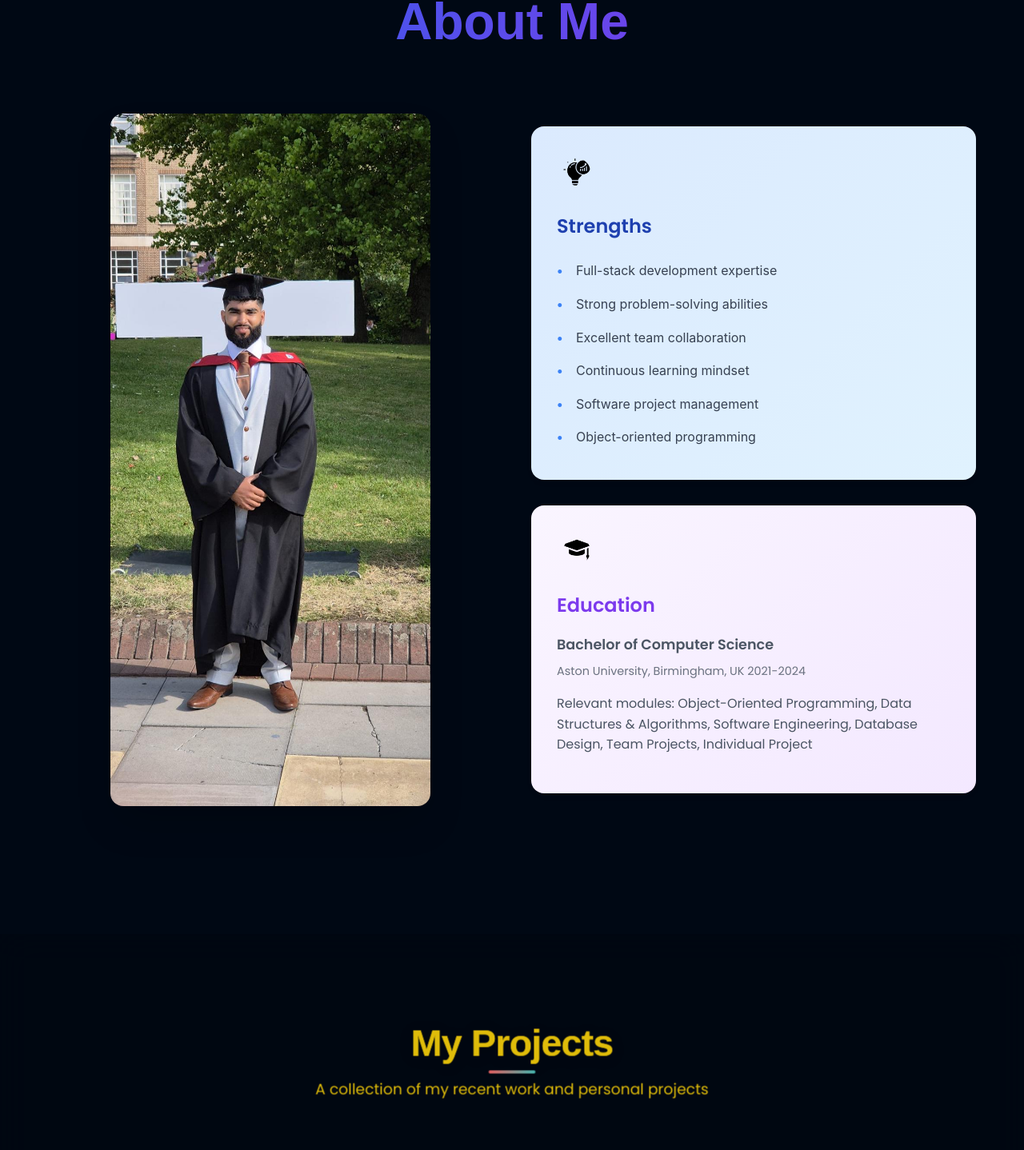
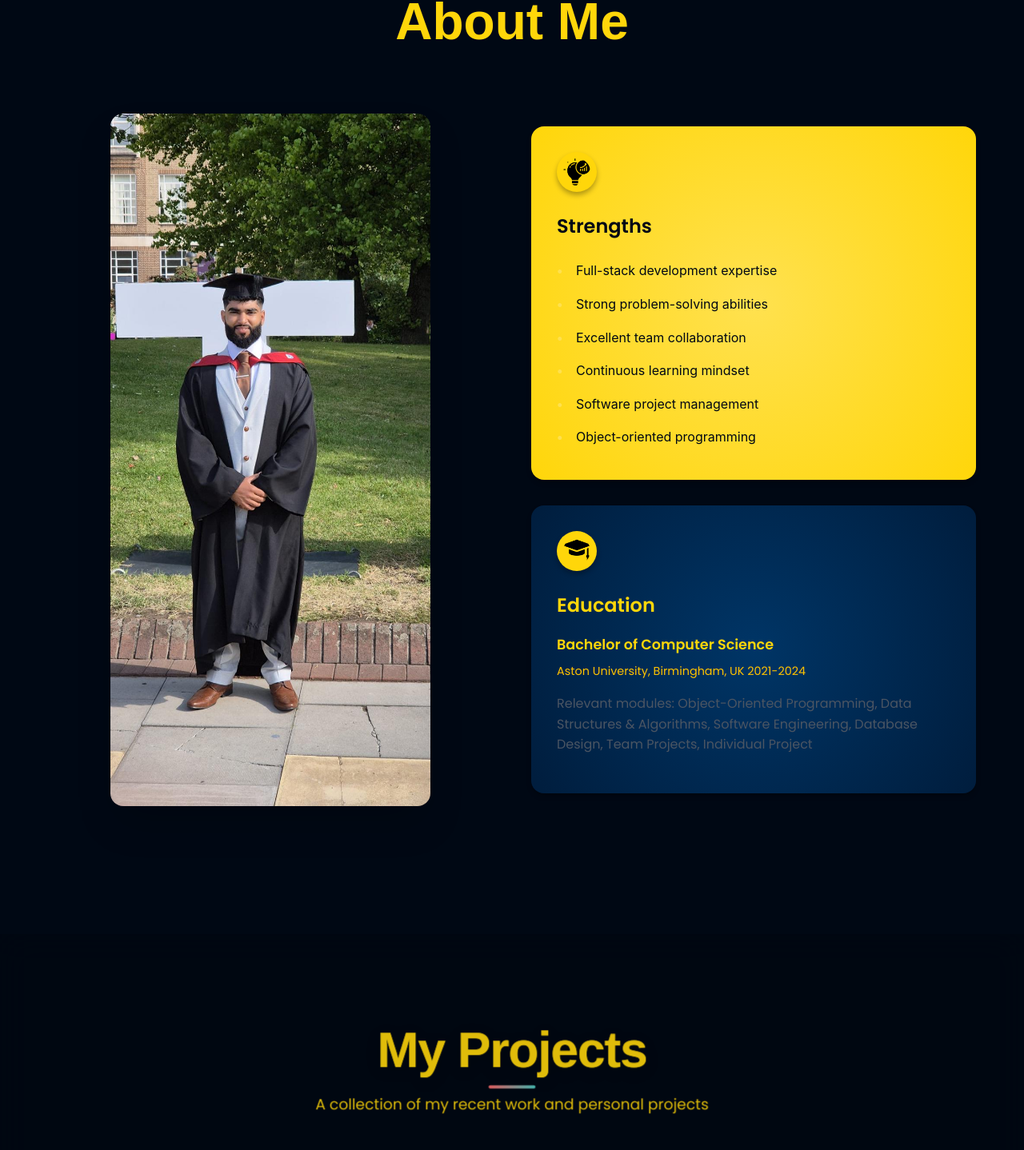
Before and after one commit to Shah-K02/portfolio-project, a React (Create React App) app in the folder my-portfolio/: page / in a window 1280 px wide. Shown: the part 1057-2495 px from the top of the page at 80% size. Built offline with nearby package versions, Linux system fonts and the light colour scheme; a web font is replaced by a local one.

Commit message:
style(theme): update color scheme and improve consistency
- Replace hardcoded colors with theme variables
- Update card colors palette
- Add new theme variables for better customization
- Improve icon and card styling consistency

```diff
--- a/my-portfolio/src/components/About.css
+++ b/my-portfolio/src/components/About.css
@@ -5,7 +5,7 @@
 .section-title {
   text-align: center;
   margin-bottom: 4rem;
-  background: linear-gradient(to right, #2563eb, #9333ea);
+  background-color: var(--text-primary);
   -webkit-background-clip: text;
   -webkit-text-fill-color: transparent;
   background-clip: text;
@@ -49,45 +49,33 @@
 .strength-icon,
 .edu-icon {
   display: inline-flex;
-  background-color: linear-gradient(135deg, #dbeafe 0%, #e0f2fe 100%);
+  align-items: center;
+  justify-content: center;
+  background-color: var(--card-background);
   border-radius: 50%;
   padding: 0.5rem;
-  transition: transform 0.3s ease;
   width: 50px;
   height: 50px;
   margin-bottom: 1rem;
-}
-.info-card {
-  padding: 2rem;
-  border-radius: 1rem;
-  box-shadow: 0 4px 6px -1px rgba(0, 0, 0, 0.1);
+  box-shadow: 0 4px 6px var(--shadow-color);
+  transition: all 0.3s ease;
 }
 
-.strengths-card {
-  background: linear-gradient(135deg, #dbeafe 0%, #e0f2fe 100%);
+:root[data-theme="dark"] .strength-icon,
+:root[data-theme="dark"] .edu-icon {
+  background-color: var(--button-hover);
 }
 
-.education-card {
-  background: linear-gradient(135deg, #faf5ff 0%, #f3e8ff 100%);
-}
-
-.card-title {
-  font-size: 1.5rem;
-  font-weight: 700;
-  margin-bottom: 1rem;
-}
-
-.strengths-card .card-title {
-  color: #1e40af;
-}
-
-.education-card .card-title {
-  color: #7c3aed;
+.strength-icon img,
+.edu-icon img {
+  width: 24px;
+  height: 24px;
+  color: var(--text-primary);
 }
 
 .strengths-list {
   list-style: none;
-  color: #374151;
+  color: var(--text-on-accent);
 }
 
 .strengths-list li {
@@ -98,30 +86,32 @@
 
 .strengths-list li::before {
   content: "•";
-  color: #3b82f6;
+  color: var(--accent-light);
   font-weight: bold;
   position: absolute;
   left: 0;
 }
 
 .education-content {
-  color: #374151;
+  color: var(--text-primary);
 }
 
 .degree {
   font-weight: 600;
   font-size: 1.1rem;
   margin-bottom: 0.5rem;
+  color: var(--text-primary);
 }
 
 .university {
   font-size: 0.9rem;
-  color: #6b7280;
+  color: var(--text-secondary);
   margin-bottom: 1rem;
 }
 
 .coursework {
   line-height: 1.6;
+  color: var(--text-secondary);
 }
 
 @media (max-width: 767px) {
@@ -334,3 +324,43 @@
     transform: translateY(0) scale(1);
   }
 }
+
+.info-card {
+  padding: 2rem;
+  border-radius: 1rem;
+  box-shadow: 0 4px 6px -1px var(--shadow-color);
+}
+
+.strengths-card {
+  background: var(--card-background);
+  background: radial-gradient(
+    circle at center,
+    var(--accent-light),
+    var(--accent)
+  );
+  color: var(--text-on-accent);
+}
+
+.education-card {
+  background: var(--card-background);
+  background: radial-gradient(
+    circle at center,
+    var(--card-background-light),
+    var(--card-background)
+  );
+  color: var(--text-primary);
+}
+
+.card-title {
+  font-size: 1.5rem;
+  font-weight: 700;
+  margin-bottom: 1rem;
+}
+
+.strengths-card .card-title {
+  color: var(--text-on-accent);
+}
+
+.education-card .card-title {
+  color: var(--accent);
+}
--- a/my-portfolio/src/components/Contact.css
+++ b/my-portfolio/src/components/Contact.css
@@ -22,9 +22,7 @@
   font-weight: 700;
   text-align: center;
   margin-bottom: 4rem;
-  background: linear-gradient(to right, #2563eb, #9333ea);
-  -webkit-background-clip: text;
-  -webkit-text-fill-color: transparent;
+  background: var(--header-primary);
   background-clip: text;
   color: transparent;
 }
--- a/my-portfolio/src/components/Projects.css
+++ b/my-portfolio/src/components/Projects.css
@@ -41,7 +41,6 @@
   text-shadow: 0 4px 20px rgba(0, 0, 0, 0.3);
   letter-spacing: -0.02em;
   margin: 0 0 1rem 0;
-  font-size: 3rem;
   line-height: 1.2;
   background: var(--text-primary);
   background-clip: text;
--- a/my-portfolio/src/components/Skills.css
+++ b/my-portfolio/src/components/Skills.css
@@ -12,7 +12,7 @@
   font-weight: bold;
   text-align: center;
   margin-bottom: 4rem;
-  background: linear-gradient(to right, #2563eb, #9333ea);
+  background-color: var(--text-primary);
   -webkit-background-clip: text;
   -webkit-text-fill-color: transparent;
   background-clip: text;
--- a/my-portfolio/src/constants/cardColours.ts
+++ b/my-portfolio/src/constants/cardColours.ts
@@ -1,8 +1,8 @@
 export const CARD_COLORS = [
-    "#f8b195", // light pink
-    "#f67280", // pink
-    "#c06c84", // mauve
-    "#6c5b7b", // purple
-    "#355c7d", // blue
+    "#003566", // dark blue
+    "#ffd60a", // yellow
+    "#ffc300", // gold
+    "#001f4d", // oxford tint
+    "#0a0f2f", // dark blue
     "#99b898", // green
   ] as const;
--- a/my-portfolio/src/styles/theme.css
+++ b/my-portfolio/src/styles/theme.css
@@ -6,12 +6,16 @@
   --text-primary: #000814;
   --text-secondary: #001d3d;
   --accent: #003566;
+  --accent-light: #0353a4;
   --button-background: #ffc300;
   --button-text: #000814;
   --button-hover: #ffd60a;
   --card-background: #fafafa;
+  --card-background-light: #ffffff;
   --section-background: #ffffff;
   --icon-color: #003566;
+  --icon-invert: 0;
+  --text-on-accent: #ffffff;
   --gradient-start: #ffc300;
   --gradient-end: #ffd60a;
   --shadow-color: rgba(0, 8, 20, 0.1);
@@ -36,12 +40,16 @@
   --text-primary: #ffd60a;
   --text-secondary: #ffc300;
   --accent: #ffd60a;
+  --accent-light: #ffe14f;
   --button-background: #ffc300;
   --button-text: #000814;
   --button-hover: #ffd60a;
   --card-background: #001d3d;
+  --card-background-light: #003566;
   --section-background: #000814;
   --icon-color: #8b7400;
+  --icon-invert: 1;
+  --text-on-accent: #000814;
   --gradient-start: #ffc300;
   --gradient-end: #ffd60a;
   --shadow-color: rgba(0, 0, 0, 0.3);
```
